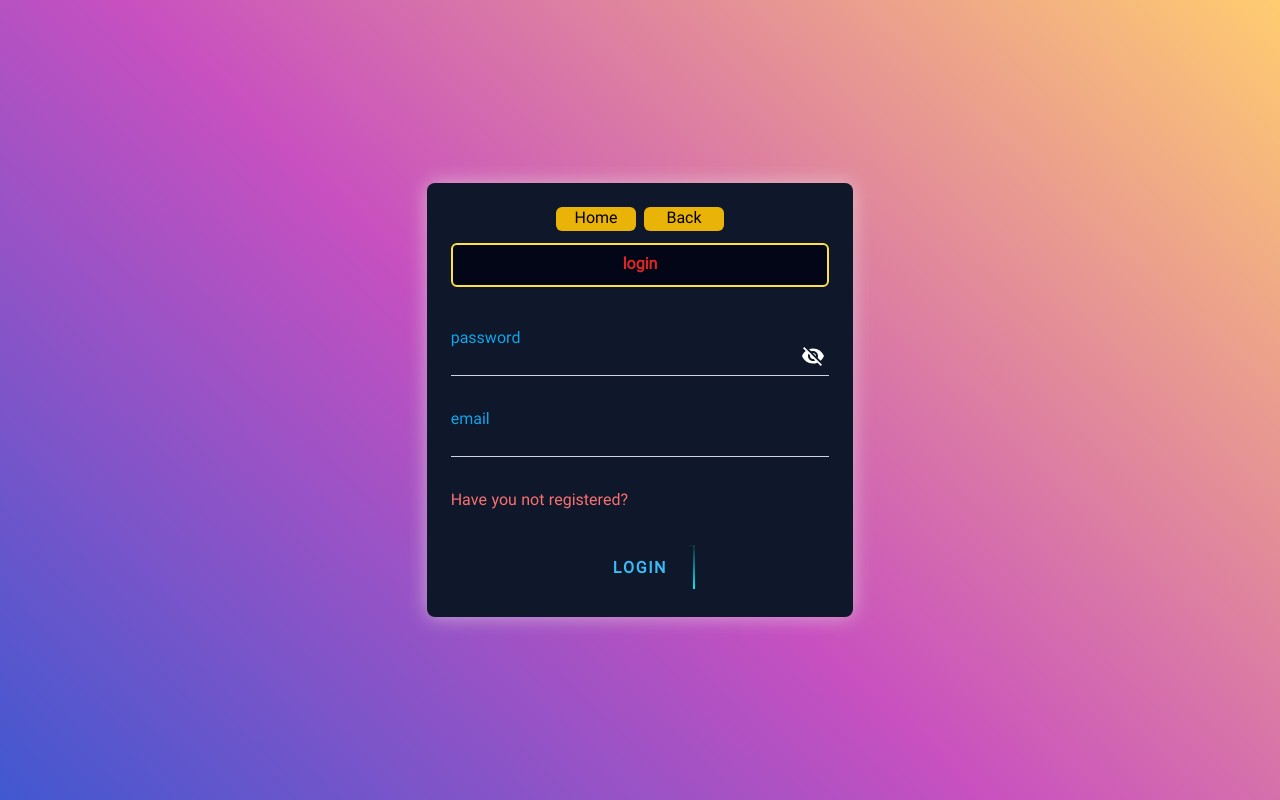
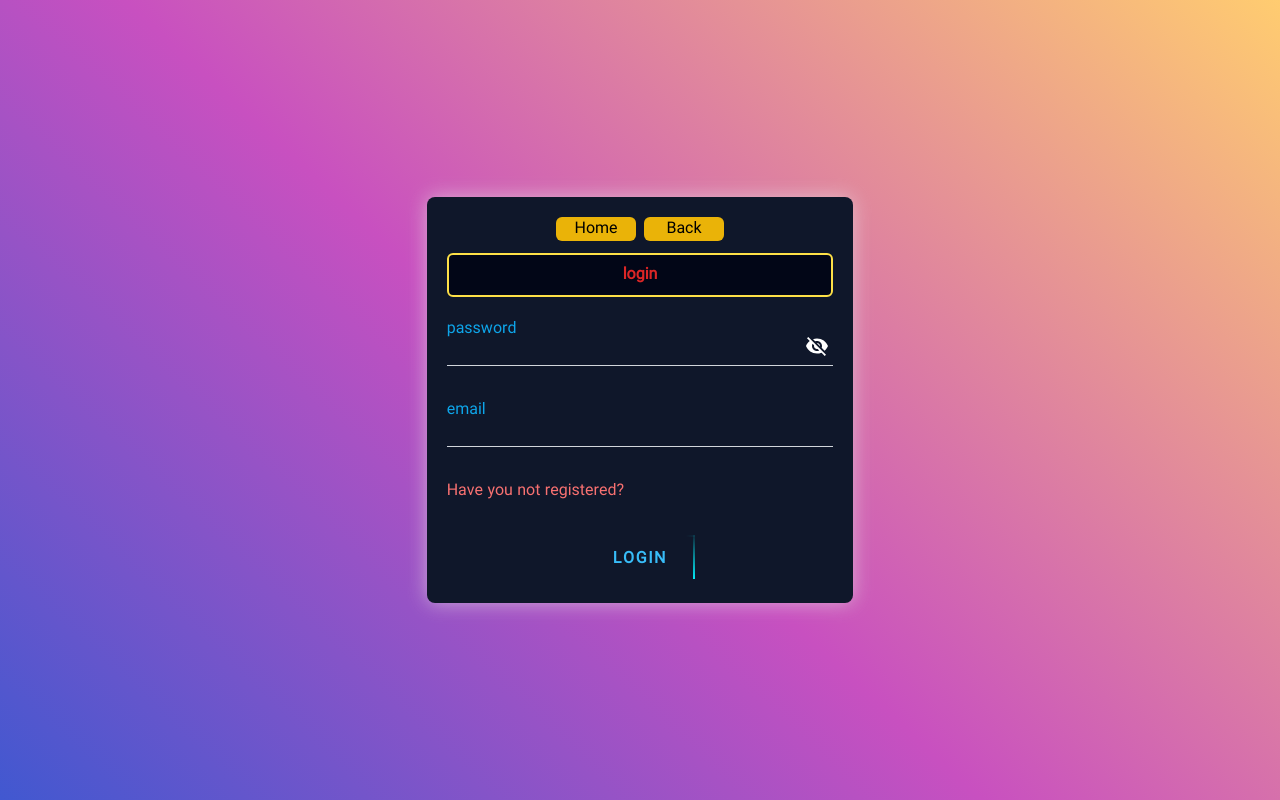
Before and after one commit to sajadjamali/movie-world-v2, a Next.js app: page /auth/login in a window 1280 px wide. Built offline with nearby package versions, Linux system fonts and the light colour scheme.

Commit message:
delete animation topm to button for auth form

```diff
--- a/src/components/Form.tsx
+++ b/src/components/Form.tsx
@@ -43,13 +43,13 @@ const Form: React.FC<{ type: string, previousPage: string }> = ({ type, previous
     }
 
     return (
-        <section className="auth-box relative bg-slate-900 p-6 rounded-lg w-11/12 min-[500px]:w-10/12 sm:w-8/12 md:w-6/12 lg:w-5/12 xl:w-4/12 2xl:w-3/12">
+        <section className="auth-box relative bg-slate-900 p-5 rounded-lg w-11/12 min-[500px]:w-10/12 sm:w-8/12 md:w-6/12 lg:w-5/12 xl:w-4/12 2xl:w-3/12">
             <div className='flex justify-center space-x-2'>
                 <Link href="/home" className={styles}>Home</Link>
                 <button onClick={() => router.back()} className={styles}>Back</button>
             </div>
             <h2 className="text-red-600 bg-slate-950 font-bold text-center border-2 border-yellow-300 rounded-md py-2">{type}</h2>
-            <form onSubmit={handleSubmit(onSubmit)} className="mt-10 space-y-8">
+            <form onSubmit={handleSubmit(onSubmit)} className="mt-5 space-y-8">
                 {
                     type === 'register' &&
                     <>
--- a/src/styles/authForm.css
+++ b/src/styles/authForm.css
@@ -3,7 +3,7 @@
   animation-fill-mode: forwards;
   box-shadow: 0 0 20px rgba(233, 228, 228, 0.6);
 }
-
+/*
 @keyframes auth-box {
   from {
     top: -500px;
@@ -12,7 +12,7 @@
   to {
     top: 0;
   }
-}
+} */
 
 #authPage {
   background-color: #4158D0;
```
Also changed, not shown: src/styles/categorySection.css (+18 -0 lines).
